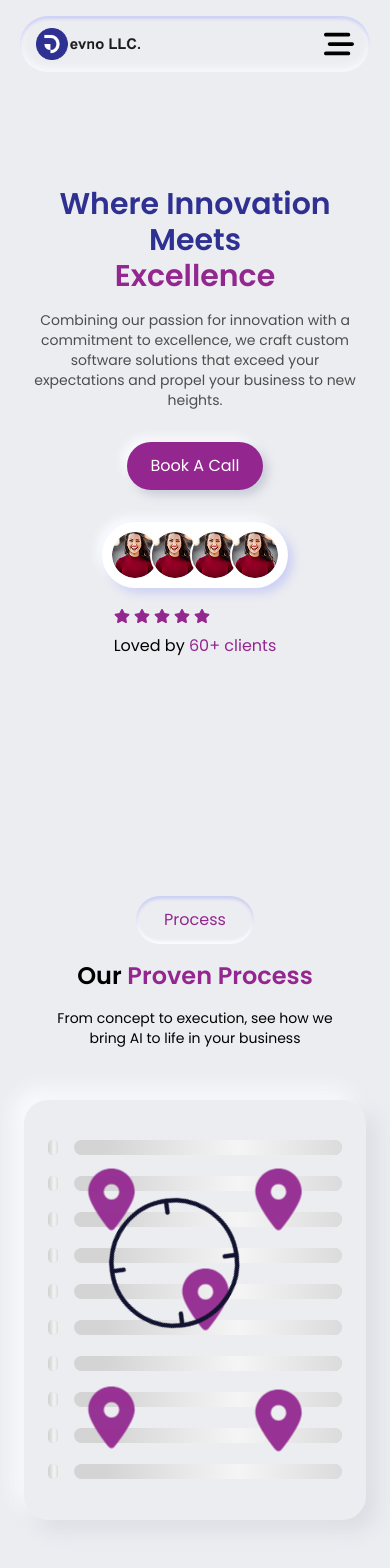
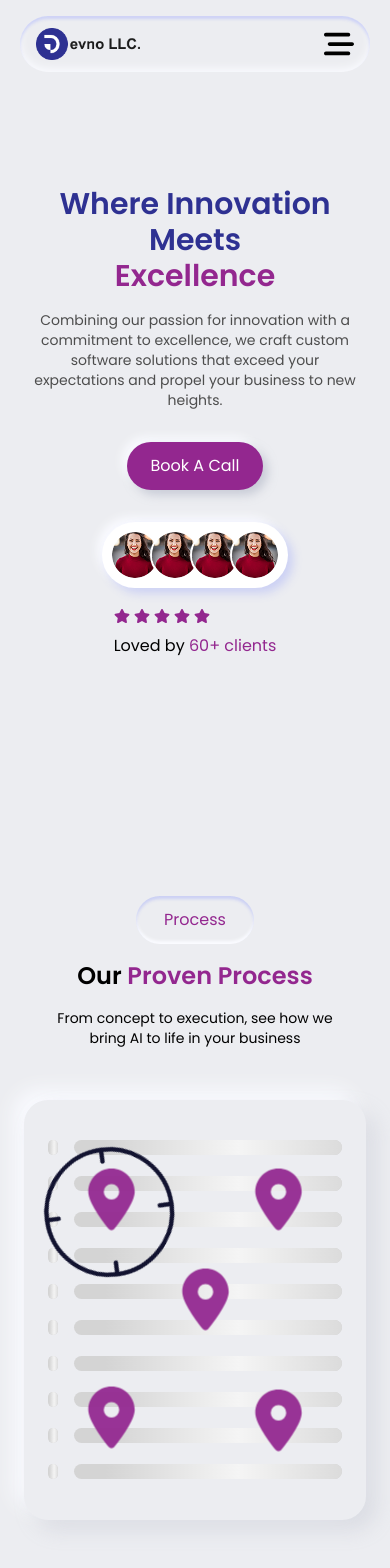
Before and after one commit to zainashiq613/devno, a React (Vite) app: page / in a window 390 px wide. Shown: the top 1568 px of the page. Built offline with nearby package versions, Linux system fonts and the light colour scheme.

Commit message:
complete

```diff
--- a/src/components/navbar/Navbar.jsx
+++ b/src/components/navbar/Navbar.jsx
@@ -20,7 +20,7 @@ function Navbar() {
   ];
 
   return (
-    <div className="w-full fixed top-0 left-0 z-20 bg-transparent px-5 sm:px-10 lg:px-20 xl:px-[140px] py-4 transition duration-500 flex justify-center">
+    <div className="w-full fixed top-0 left-0 z-20 bg-transparent px-5 sm:px-10 lg:px-20 xl:px-[140px] py-4 transition duration-500 flex flex-col items-center justify-center">
       <div
         className="w-full max-w-[1512px] shadow bg-[#ECEDF1] rounded-[40px] flex items-center justify-between py-3 px-4
         [box-shadow:inset_0_3px_3px_#6D7AFF40,_inset_0_-3px_8px_#FAFBFF]"
@@ -56,7 +56,7 @@ function Navbar() {
 
       {/* Mobile Menu */}
       {menuOpen && (
-        <div className="xl:hidden mt-3 bg-[#ECEDF1] rounded-xl shadow p-4 space-y-3 transition-all duration-300 animate-fadeIn">
+        <div className="xl:hidden w-full mt-3 bg-[#ECEDF1] rounded-xl shadow p-4 space-y-3 transition-all duration-300 animate-fadeIn">
           {navLinks.map((item, idx) => (
             <a
               key={idx}
--- a/src/components/process/FlipCard.jsx
+++ b/src/components/process/FlipCard.jsx
@@ -67,7 +67,7 @@ function FlipCard() {
 
   return (
     <div
-      className="group max-w-[420px] cursor-pointer w-full relative transition-transform duration-500 transform"
+      className="group cursor-pointer w-full relative transition-transform duration-500 transform"
       onMouseEnter={() => moveImages(true)}
       onMouseLeave={() => moveImages(false)}
     >
@@ -127,14 +127,10 @@ function FlipCard() {
             size={55}
           />
         </div>
-        <div
-          style={{
-            animation: 'move5 8s infinite',
-            animationDelay: '0s, 2s',
-          }}
-          className="absolute z-2 px-6 py-9"
-        >
-          <Aim />
+        <div className="w-full h-full absolute z-2 px-6 py-9">
+          <div className="animated-box absolute">
+            <Aim />
+          </div>
         </div>
         <div className="flex flex-col w-full col-span-11 gap-3">
           {Array.from({ length: 10 }).map((_, i) => (
--- a/src/components/process/flipCard.css
+++ b/src/components/process/flipCard.css
@@ -8,30 +8,106 @@
   }
 }
 
-@keyframes move5 {
+.animated-box {
+  position: absolute;
+  animation: moveDesktop 8s linear infinite;
+}
+
+/* Desktop Animation */
+@keyframes moveDesktop {
   0% {
-    top: 0;
-    left: 0;
+    top: 32px;
+    right: 62%;
   }
   20% {
-    left: 57%;
-    top: 0;
+    top: 32px;
+    right: 20px;
   }
   40% {
-    top: 51%;
-    left: 57%;
+    top: 59%;
+    right: 20px;
   }
   60% {
-    top: 50%;
-    left: 0;
+    top: 59%;
+    right: 62%;
   }
   80% {
-    top: 25%;
-    left: 30%;
+    top: 32%;
+    right: 33%;
   }
   100% {
-    top: 0;
-    left: 0;
+    top: 32px;
+    right: 62%;
+  }
+}
+
+/* Tablet Animation */
+@keyframes moveTablet {
+  0% {
+    top: 32px;
+    right: 77%;
+  }
+  20% {
+    top: 32px;
+    right: 20px;
+  }
+  40% {
+    top: 59%;
+    right: 20px;
+  }
+  60% {
+    top: 59%;
+    right: 77%;
+  }
+  80% {
+    top: 32%;
+    right: 41%;
+  }
+  100% {
+    top: 32px;
+    right: 77%;
+  }
+}
+
+/* Mobile Animation */
+@keyframes moveMobile {
+  0% {
+    top: 32px;
+    right: 60%;
+  }
+  20% {
+    top: 32px;
+    right: 20px;
+  }
+  40% {
+    top: 59%;
+    right: 20px;
+  }
+  60% {
+    top: 59%;
+    right: 60%;
+  }
+  80% {
+    top: 32%;
+    right: 30%;
+  }
+  100% {
+    top: 32px;
+    right: 60%;
+  }
+}
+
+/* Tablet */
+@media (max-width: 768px) {
+  .animated-box {
+    animation: moveTablet 7s linear infinite;
+  }
+}
+
+/* Mobile */
+@media (max-width: 600px) {
+  .animated-box {
+    animation: moveMobile 7s linear infinite;
   }
 }
 
--- a/src/components/solutions/Solutions.jsx
+++ b/src/components/solutions/Solutions.jsx
@@ -118,7 +118,7 @@ function Solutions() {
             className="rounded-3xl group cursor-pointer w-full relative"
           >
             <div className="mx-auto p-4 flex flex-col justify-between">
-              <div ref={ref} className="flex flex-col pt-15 h-[240px] overflow-hidden gap-10">
+              <div ref={ref} className="flex flex-col pt-15 h-[240px] overflow-hidden gap-12">
                 <div className="bg-indigo-500 text-white p-3 rounded-2xl self-start max-w-[80%] shadow">
                   Hi! How can I help you?
                 </div>
```
